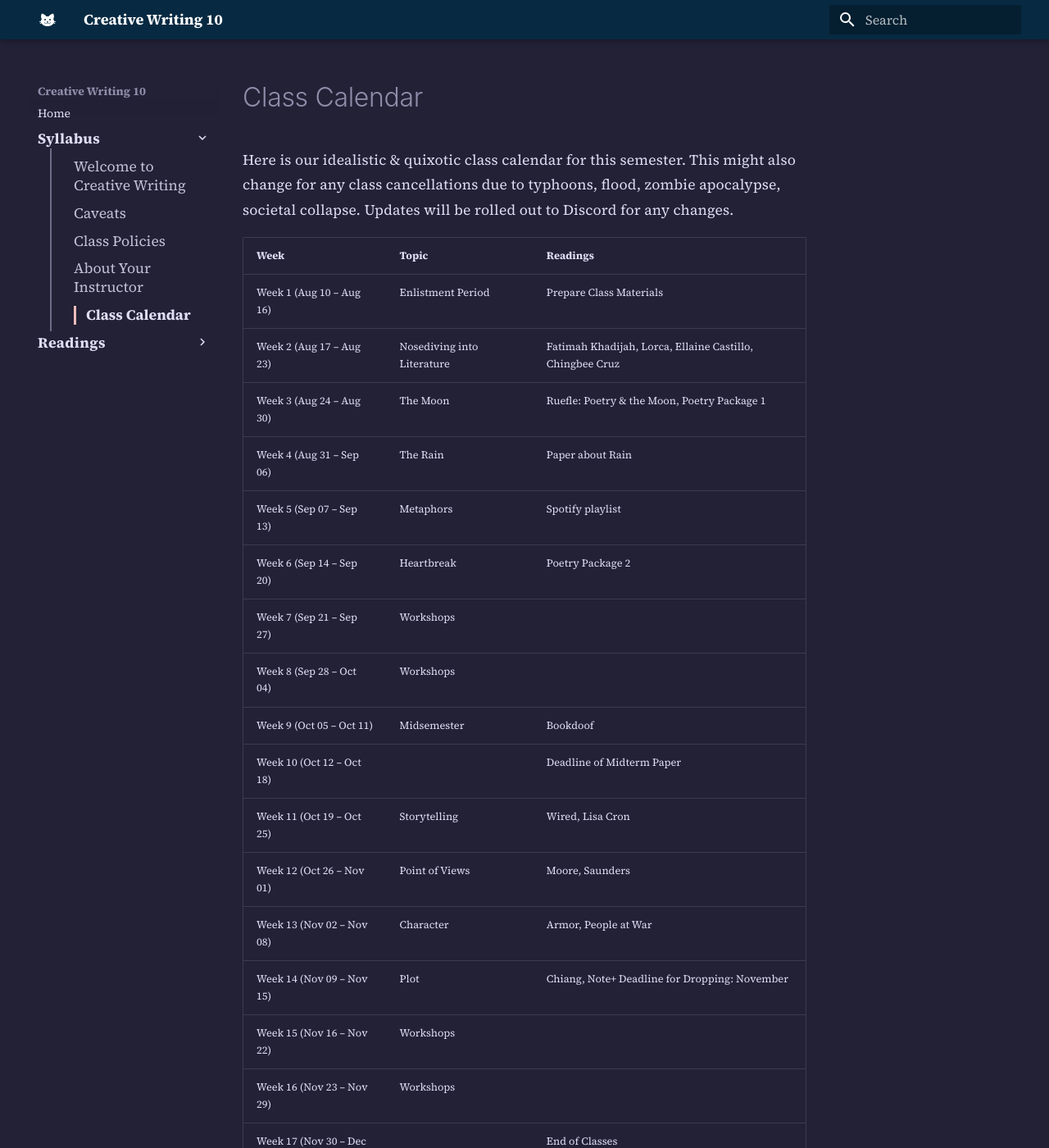
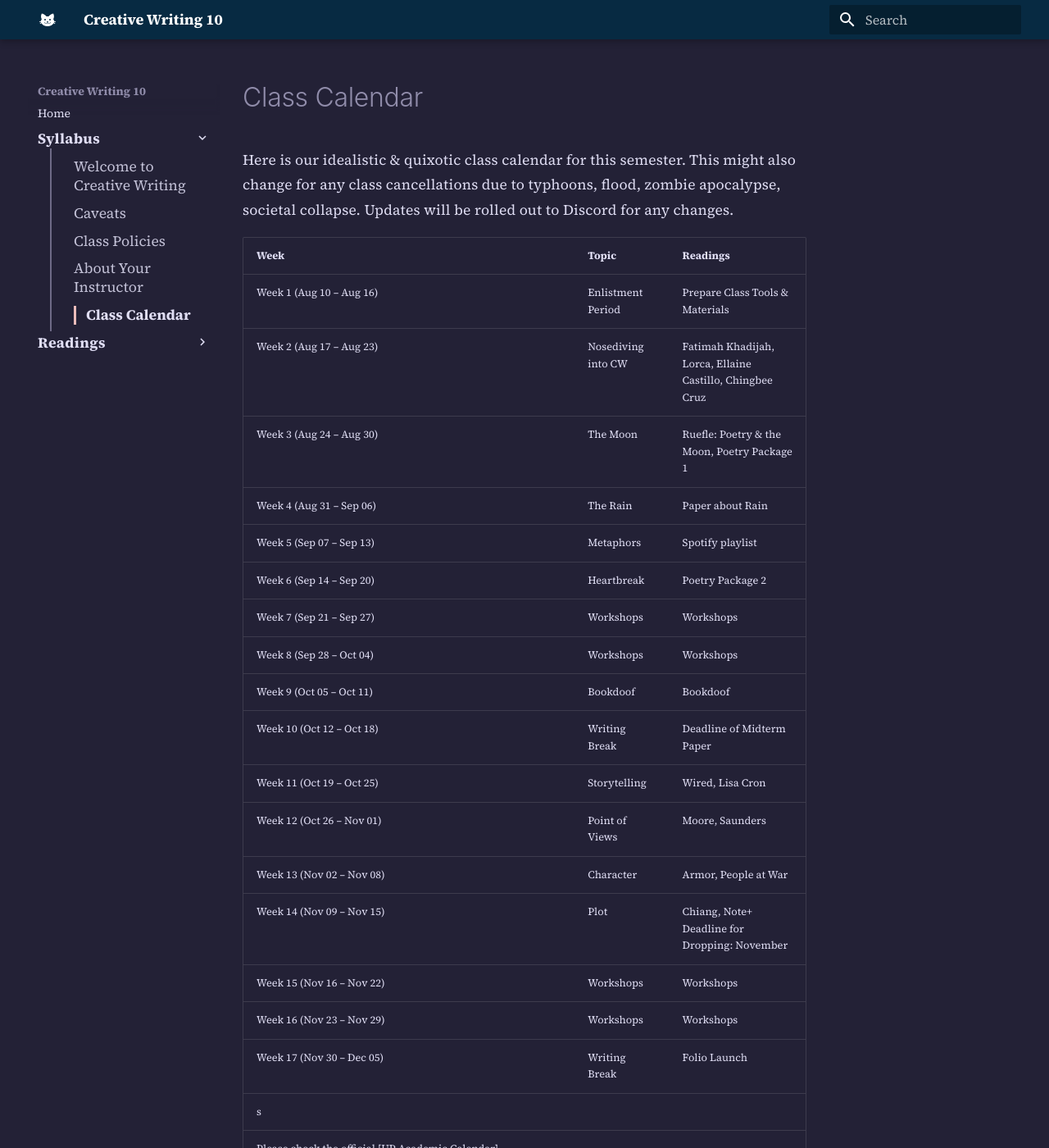
Before and after one commit to mickeybalili/cw10, an MkDocs documentation site: the page built from docs/01-syllabus/05-calendar.md, in a window 1280 px wide and 1400 px high. Shown: the whole window at 82% size. Built offline with MkDocs 1.6.1 and Material for MkDocs 9.7.7, drawn with Linux system fonts in a browser that asks for light colours; some of the changed text lies outside the part shown.

Commit message:
Revise class calendar for semester topics and readings
Updated class calendar with revised topics and readings for clarity.

```diff
--- a/docs/01-syllabus/05-calendar.md
+++ b/docs/01-syllabus/05-calendar.md
@@ -4,20 +4,22 @@ Here is our idealistic & quixotic class calendar for this semester. This might a
 
 | Week | Topic| Readings |
 | :--- | :--- | :--- |
-| Week 1 (Aug 10 – Aug 16) |Enlistment Period | Prepare Class Materials|
-| Week 2 (Aug 17 – Aug 23) |Nosediving into Literature | Fatimah Khadijah, Lorca, Ellaine Castillo, Chingbee Cruz |
-| Week 3 (Aug 24 – Aug 30) |The Moon |  Ruefle: Poetry & the Moon, Poetry Package 1 |
+| Week 1 (Aug 10 – Aug 16) |Enlistment Period | Prepare Class Tools & Materials|
+| Week 2 (Aug 17 – Aug 23) |Nosediving into CW | Fatimah Khadijah, Lorca, Ellaine Castillo, Chingbee Cruz |
+| Week 3 (Aug 24 – Aug 30) | The Moon |  Ruefle: Poetry & the Moon, Poetry Package 1 |
 | Week 4 (Aug 31 – Sep 06) | The Rain | Paper about Rain |
 | Week 5 (Sep 07 – Sep 13) | Metaphors | Spotify playlist |
 | Week 6 (Sep 14 – Sep 20) | Heartbreak | Poetry Package 2 |
-| Week 7 (Sep 21 – Sep 27) | Workshops| |
-| Week 8 (Sep 28 – Oct 04) | Workshops | |
-| Week 9 (Oct 05 – Oct 11) |Midsemester | Bookdoof |
-| Week 10 (Oct 12 – Oct 18) |  | Deadline of Midterm Paper |
+| Week 7 (Sep 21 – Sep 27) | Workshops| Workshops |
+| Week 8 (Sep 28 – Oct 04) | Workshops | Workshops |
+| Week 9 (Oct 05 – Oct 11) | Bookdoof | Bookdoof |
+| Week 10 (Oct 12 – Oct 18) | Writing Break | Deadline of Midterm Paper |
 | Week 11 (Oct 19 – Oct 25) |Storytelling | Wired, Lisa Cron |
 | Week 12 (Oct 26 – Nov 01) | Point of Views | Moore, Saunders |
 | Week 13 (Nov 02 – Nov 08) | Character | Armor, People at War |
 | Week 14 (Nov 09 – Nov 15) | Plot | Chiang, Note+ Deadline for Dropping: November
-| Week 15 (Nov 16 – Nov 22) |Workshops |  |
-| Week 16 (Nov 23 – Nov 29) |Workshops |  |
-| Week 17 (Nov 30 – Dec 05) | |End of Classes |
+| Week 15 (Nov 16 – Nov 22) |Workshops | Workshops |
+| Week 16 (Nov 23 – Nov 29) |Workshops | Workshops |
+| Week 17 (Nov 30 – Dec 05) | Writing Break | Folio Launch |
+s
+Please check the official [UP Academic Calendar][https://upd.edu.ph/academics/academic-calendar-2/] for more information.
```
